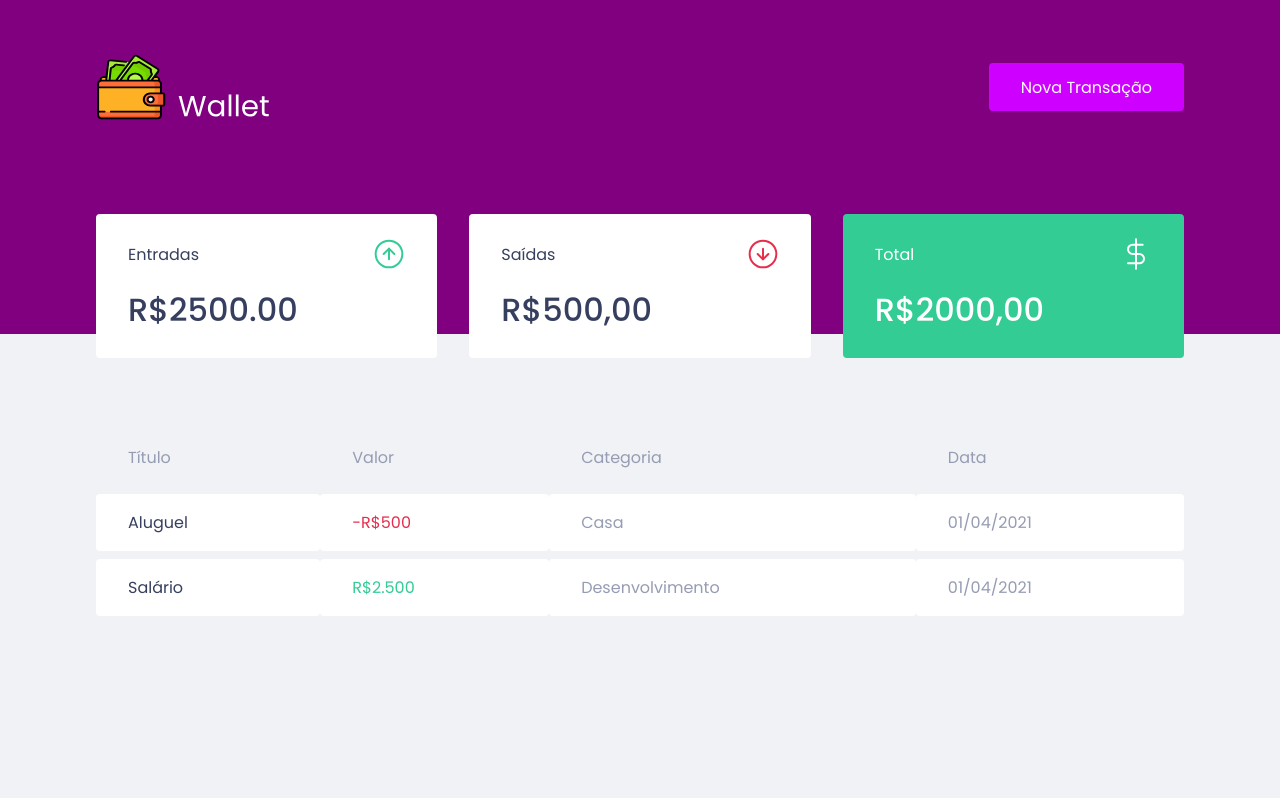
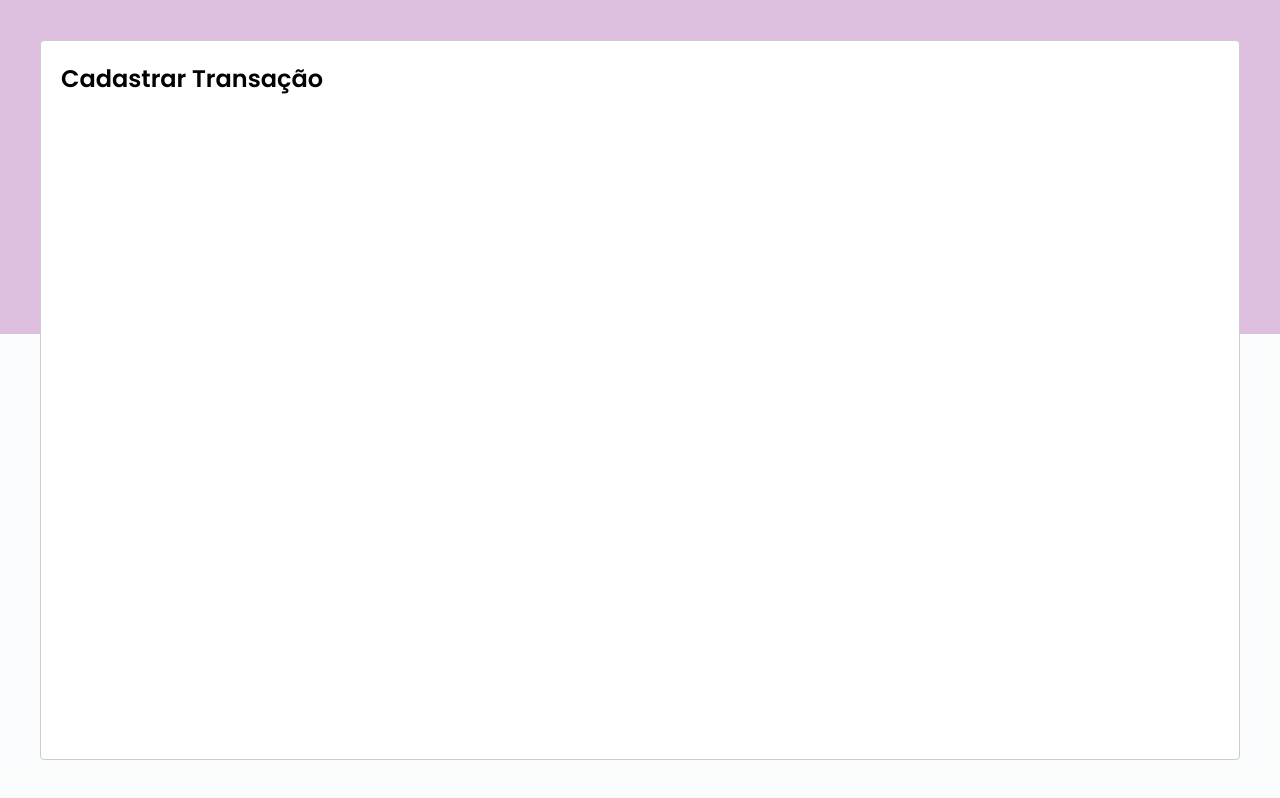
Before and after one commit to henriquedantass/finances-react, a React (Create React App) app: page / in a window 1280 px wide. Both pictures are taken after a click on the button "Nova Transação". Built offline with nearby package versions, Linux system fonts and the light colour scheme; no server answers; what miragejs would draw is missing.

Commit message:
adicionando e configurando react-modal

```diff
--- a/package.json
+++ b/package.json
@@ -7,6 +7,7 @@
     "miragejs": "^0.1.41",
     "react": "^17.0.1",
     "react-dom": "^17.0.1",
+    "react-modal": "^3.12.1",
     "react-scripts": "4.0.3",
     "styled-components": "^5.2.1",
     "web-vitals": "^1.0.1"
@@ -19,6 +20,7 @@
     "@types/node": "^12.0.0",
     "@types/react": "^17.0.0",
     "@types/react-dom": "^17.0.0",
+    "@types/react-modal": "^3.12.0",
     "@types/styled-components": "^5.1.9",
     "typescript": "^4.1.2"
   },
--- a/src/App.tsx
+++ b/src/App.tsx
@@ -1,13 +1,35 @@
 import { Dashboard } from "./Components/Dashboard";
 import { Header } from "./Components/Header";
 import { GlobalStyle } from "./styles/global";
+import Modal from 'react-modal';
+import { useState } from "react";
+
+Modal.setAppElement('#root');
 
 export function App() {
+  const [isNewTransactionModalOpen, setIsNewTransactionModalOpen] = useState(false); // useState utilizado para mudar o estado
+  // do modal para aberto ou fechado.
+
+  function handleOpenNewTransactionModal() {
+    setIsNewTransactionModalOpen(true);
+
+  }
+
+  function handleCloseNewTransactionModal() {
+    setIsNewTransactionModalOpen(false);
+  }
+
   return (
 
     <>
-      <Header />
+      <Header onOpenNewTransactionModal={handleOpenNewTransactionModal} />
       <Dashboard />
+      <Modal
+        isOpen={isNewTransactionModalOpen}
+        onRequestClose={handleCloseNewTransactionModal}
+      >
+        <h2>Cadastrar Transação</h2>
+      </Modal>
       <GlobalStyle />
     </>
 
--- a/src/Components/Header/index.tsx
+++ b/src/Components/Header/index.tsx
@@ -1,16 +1,24 @@
 import logoImg from '../../assets/logo.svg'
 import { Container, Content } from './styles'
 
-export function Header() {
+
+interface HeaderProps {
+
+    onOpenNewTransactionModal: () => void;
+
+}
+
+export function Header({ onOpenNewTransactionModal }: HeaderProps) {
+
+
     return (
         <Container>
             <Content>
                 <img src={logoImg} alt="finances" />
-                <button type="button">
+                <button type="button" onClick={onOpenNewTransactionModal}>
                     Nova Transação
                 </button>
             </Content>
-
         </Container>
     )
 }
```
Also changed, not shown: 1 other file (tests, documents, lock files or other folders).
